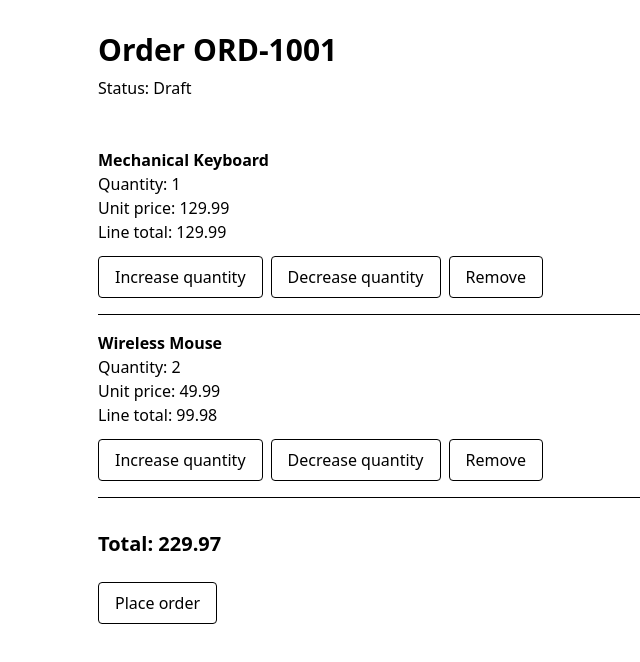
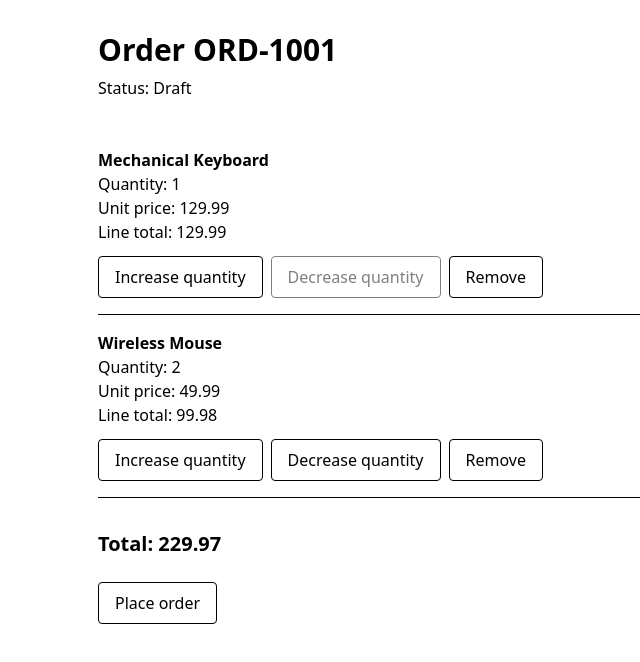
Before and after one commit to Olivierentwicklung/novatrade-frontend, an Angular app: page / in a window 1280 px wide. Shown: the top 662 px of the page, without its empty margins (190-830 px from the left). Built offline with nearby package versions, Linux system fonts and the light colour scheme.

Commit message:
refactor(ch07): clarify disabled decrease state

```diff
--- a/src/app/app.html
+++ b/src/app/app.html
@@ -25,7 +25,7 @@
 
         <button
           type="button"
-          class="mt-3 ml-2 rounded border px-4 py-2 font-medium"
+          class="mt-3 ml-2 rounded border px-4 py-2 font-medium disabled:cursor-not-allowed disabled:opacity-50"
           [attr.aria-label]="'Decrease ' + line.productName + ' quantity'"
           [disabled]="line.quantity <= 1"
           (click)="decreaseProductQuantity(line.productName)"
```
